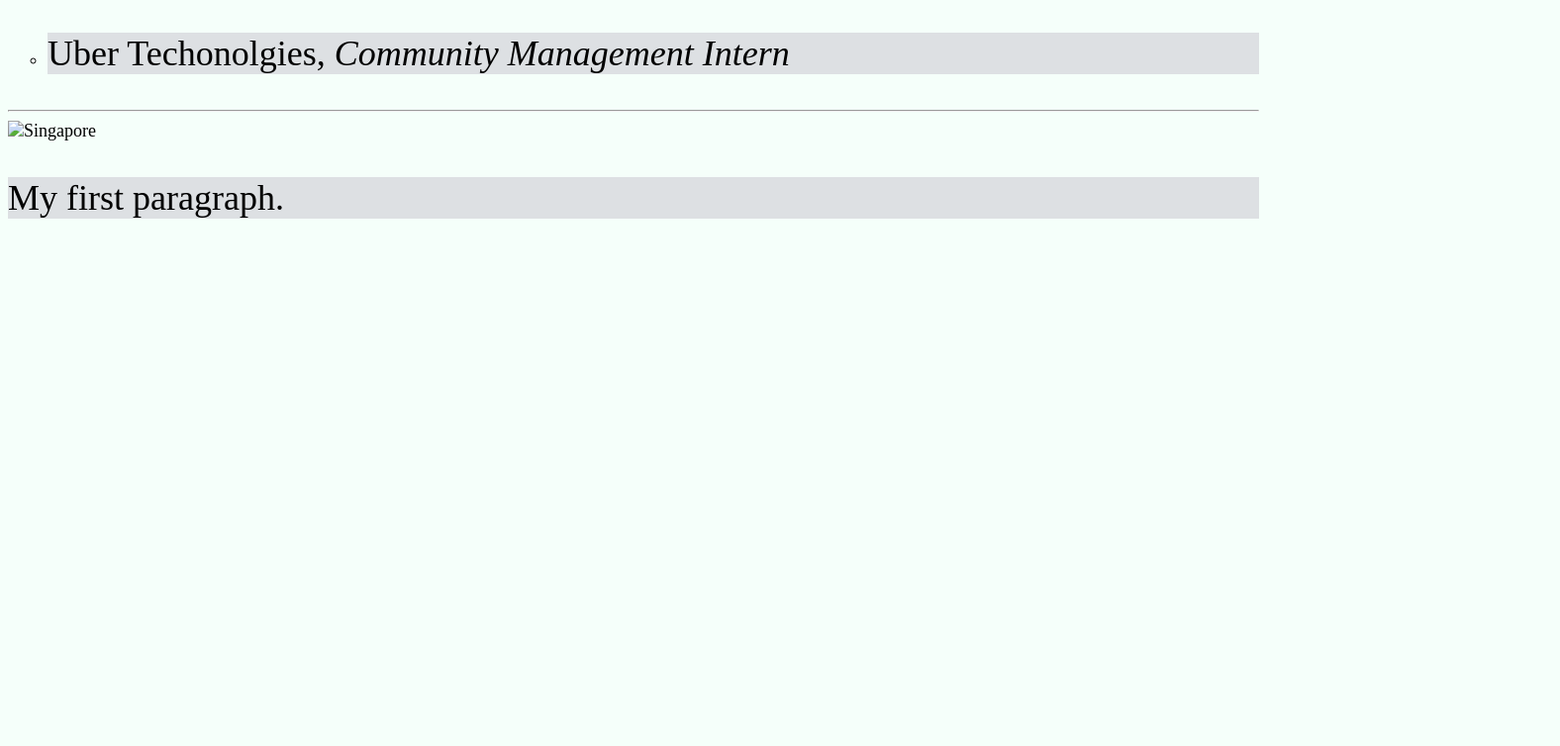
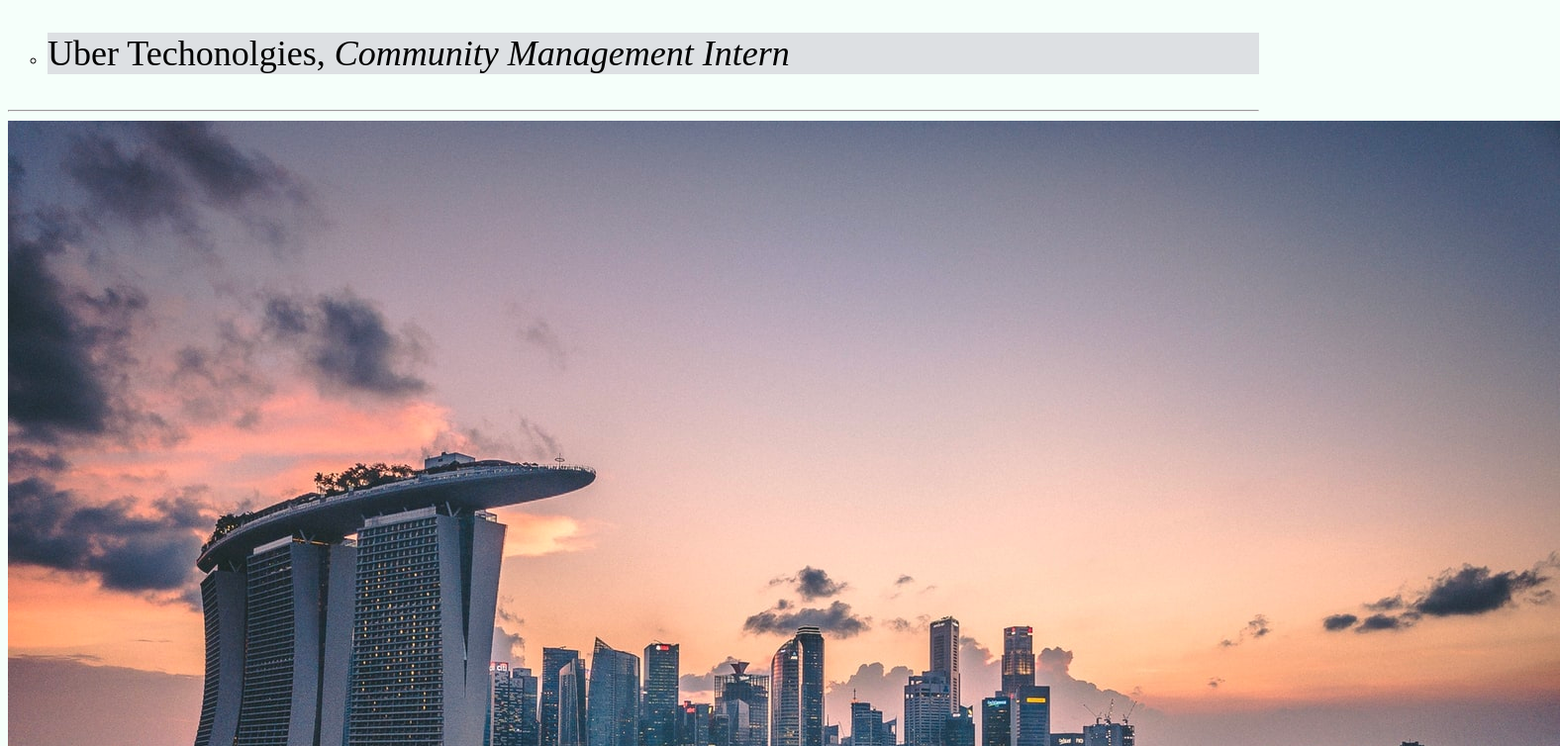
Before and after one commit to jerseow/jerseow, a plain HTML site: page index.html in a window 1280 px wide. Shown: the part 762-1516 px from the top of the page at 99% size, 1576 px wide, since content can reach past the window. Before the commit the page ends 1019 px from the top, so only its background shows below. Drawn offline with Linux system fonts and the light colour scheme.

Commit message:
Adding Provident image test

```diff
--- a/index.html
+++ b/index.html
@@ -35,7 +35,7 @@
 		  <li><p>Uber Techonolgies, <em>Community Management Intern</em></p></li>
 		</ul>
 		<hr/>
-		<img src="providentHeader.jpg" alt="Singapore">
+		<img src="/links-images/providentHeader.jpg" alt="Singapore">
 		<p>My first paragraph.</p>
 
 	</body>
```
